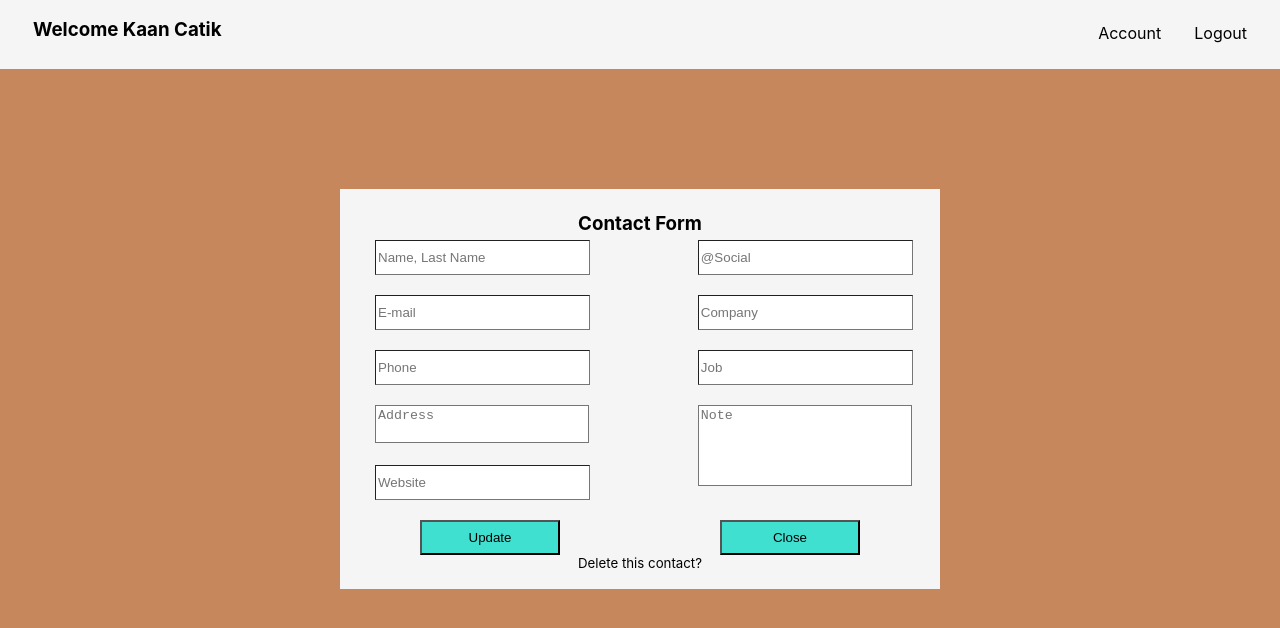
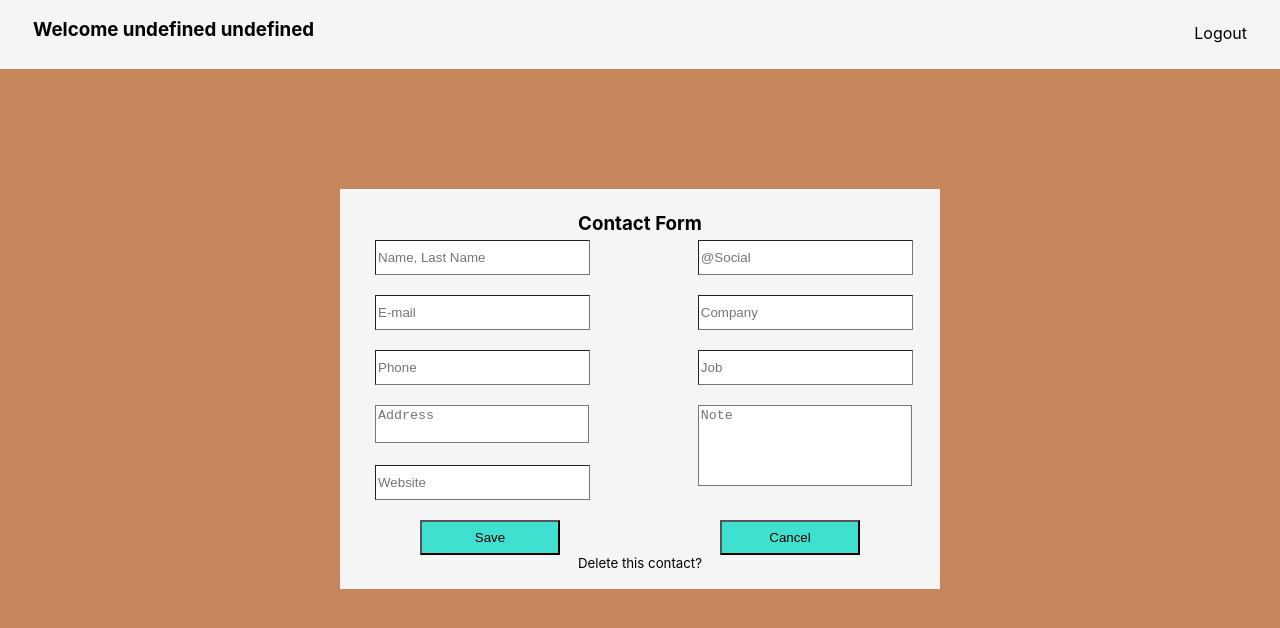
Before and after one commit to mrgunes/directory-app-frontend, a React (Create React App) app: page /contactview in a window 1280 px wide. Both pictures are taken after a click on the button "Update". Shown: the top 628 px of the page. Built offline with nearby package versions, Linux system fonts and the light colour scheme.

Commit message:
Added update and hidden botton events.

```diff
--- a/src/containers/App.js
+++ b/src/containers/App.js
@@ -11,7 +11,7 @@ import {DirectoryContext} from '../context/DirectoryContext';
 
 function App() {
   let [userId, setUserId]=useState(['']);
-  let [contact, setContact]=useState(['']);
+  let [contact, setContact]=useState();
 
   let setId=([user, name, lastname])=>{
     setUserId([{
@@ -21,13 +21,13 @@ function App() {
     }])
   }
 
-  let setCont=([cont])=>{
-    setContact([{
-      contact:cont
-    }])
+  let setCont=(cont)=>{
+    setContact({
+      cont,
+    })
   }
 
-//console.log(contact)
+console.log(contact)
 //console.log(userId)
   return (
     <DirectoryContext.Provider value={{userId, setId, contact, setCont}}>
--- a/src/containers/ContactView.js
+++ b/src/containers/ContactView.js
@@ -1,16 +1,58 @@
-import React from 'react';
+import React, {useState, useEffect,useContext} from 'react';
 import '../MediaQueries.css';
+import {DirectoryContext} from '../context/DirectoryContext';
 import {Link} from 'react-router-dom';
 
 export default function ContactView() {
+    let {userId,contact}=useContext(DirectoryContext);
+    let [state, setState]=useState({
+        nameLastName:'',
+        email:'',
+        phone:'',
+        address:'',
+        website:'',
+        social:'',
+        company:'',
+        job:'',
+        note:''
+    });
+    let [readOnly, setReadOnly]=useState('readOnly');
+    let [hiddenFirst, setHiddenFirst]=useState('');
+    let [hiddenSecond, setHiddenSecond]=useState('hiddenButton')
+
+    let handleChange=(e)=>{
+        setState({
+            ...state,
+            [e.target.name]:e.target.value
+        })
+    }
+
+    let handleReadOnly=()=>{
+        if(readOnly==='readOnly'){
+            setReadOnly('');
+            setHiddenFirst('hiddenButton')
+        }else {
+            setReadOnly('readOnly');
+            setHiddenFirst('')
+        }
+    }
+
+    let hiddenButton=()=>{
+        if(hiddenSecond==='hiddenButton'){
+            setHiddenSecond('')
+        }else{
+            setHiddenSecond('hiddenButton')
+        }
+    }
+console.log(contact)
     return (
         <div className='userPageMain'>
             <div className='contactPageNav'>
                 <span className='contactPageSpanOne'>
-                    <h3 className='contactPageh3One'>Welcome Kaan Catik</h3>
+                    <h3 className='contactPageh3One'>{`Welcome ${userId[0].name} ${userId[0].lastname}`}</h3>
                 </span>
                 <ul className='contactPageUl'>
-                    <li className='contactPageLi'><a href='#'>Account</a></li>
+                    {/* <li className='contactPageLi'><a href='#'>Account</a></li> */}
                     <li className='contactPageLi'><Link to='/'>Logout</Link></li>
                 </ul>
             </div>
@@ -21,24 +63,24 @@ export default function ContactView() {
                     </div>
                     <div className='pageMainContactAreaTwo'>
                         <div className='pageMainContactAreaTwoDivOne'>
-                            <input placeholder='Name, Last Name' readOnly/>
-                            <input placeholder='E-mail' readOnly/>
-                            <input placeholder='Phone' readOnly/>
-                            <textarea className='pageContactTextAreaOne' placeholder='Address' readOnly></textarea>
-                            <input placeholder='Website' readOnly/>
+                            <input placeholder='Name, Last Name' name='nameLastName' onChange={handleChange} readOnly={readOnly}/>
+                            <input placeholder='E-mail' name='email' onChange={handleChange} readOnly={readOnly}/>
+                            <input placeholder='Phone' name='phone' onChange={handleChange} readOnly={readOnly}/>
+                            <textarea className='pageContactTextAreaOne' placeholder='Address' name='address' onChange={handleChange} readOnly={readOnly}></textarea>
+                            <input placeholder='Website' name='website' onChange={handleChange} readOnly={readOnly}/>
                         </div>
                         <div className='pageMainContactAreaTwoDivTwo'>
-                            <input placeholder='@Social' readOnly/>
-                            <input placeholder='Company' readOnly/>
-                            <input placeholder='Job' readOnly/>
-                            <textarea className='pageContactTextAreaTwo' placeholder='Note' readOnly></textarea>
+                            <input placeholder='@Social' name='social' onChange={handleChange} readOnly={readOnly}/>
+                            <input placeholder='Company' name='company' onChange={handleChange} readOnly={readOnly}/>
+                            <input placeholder='Job' name='job' onChange={handleChange} readOnly={readOnly}/>
+                            <textarea className='pageContactTextAreaTwo' placeholder='Note' name='note' onChange={handleChange} readOnly={readOnly}></textarea>
                         </div>
                     </div>
                     <div className='pageContactButton'>
-                       <button>Update</button>
-                        <Link to='/userpage'><button>Close</button></Link>
-                        <Link to='/contactview' className='hiddenButton'><button >Save</button></Link>
-                        <Link to='/contactview' className='hiddenButton'><button>Cancel</button></Link>
+                        <button className={hiddenFirst} onClick={()=>{handleReadOnly() ; hiddenButton()}}>Update</button>
+                        <Link to={`/userpage/${userId[0].user}`} className={hiddenFirst}><button>Close</button></Link>
+                        <button className={hiddenSecond} onClick={()=>{handleReadOnly() ; hiddenButton()}}>Save</button>
+                        <button className={hiddenSecond} onClick={()=>{handleReadOnly() ; hiddenButton()}}>Cancel</button>
                     </div>
                     <h5>Delete this contact?</h5>
                 </div>
--- a/src/containers/UserPage.js
+++ b/src/containers/UserPage.js
@@ -5,7 +5,7 @@ import {Link} from 'react-router-dom';
 import axios from 'axios';
 
 export default function UserPage() {
-    let {userId}=useContext(DirectoryContext);
+    let {userId,setCont}=useContext(DirectoryContext);
     let [isLoading, setLoading] = useState(true);
     let [contact, setContact] = useState();
 
@@ -13,6 +13,7 @@ export default function UserPage() {
         axios.get(`http://localhost:8000/userpage/${userId[0].user}`)
         .then((response) => {
           setContact(response.data[0].contacts);
+          setCont(response.data[0].contacts)
           setLoading(false);
         });
       }, []);
@@ -42,7 +43,7 @@ let map=contact.map((data, index)=>{
                         <i className="far fa-address-card fa-5x" ></i>
                     </div>
                     <div className='infoArea'>
-                        <h4><Link to='/contactview'>{data.nameLastName}</Link></h4>
+                        <h4><Link to={`/contactview/${userId[0].user}/${data._id}`}>{data.nameLastName}</Link></h4>
                         <p>{data.job}</p>
                         <p>{data.phone}</p>
                     </div>
```
